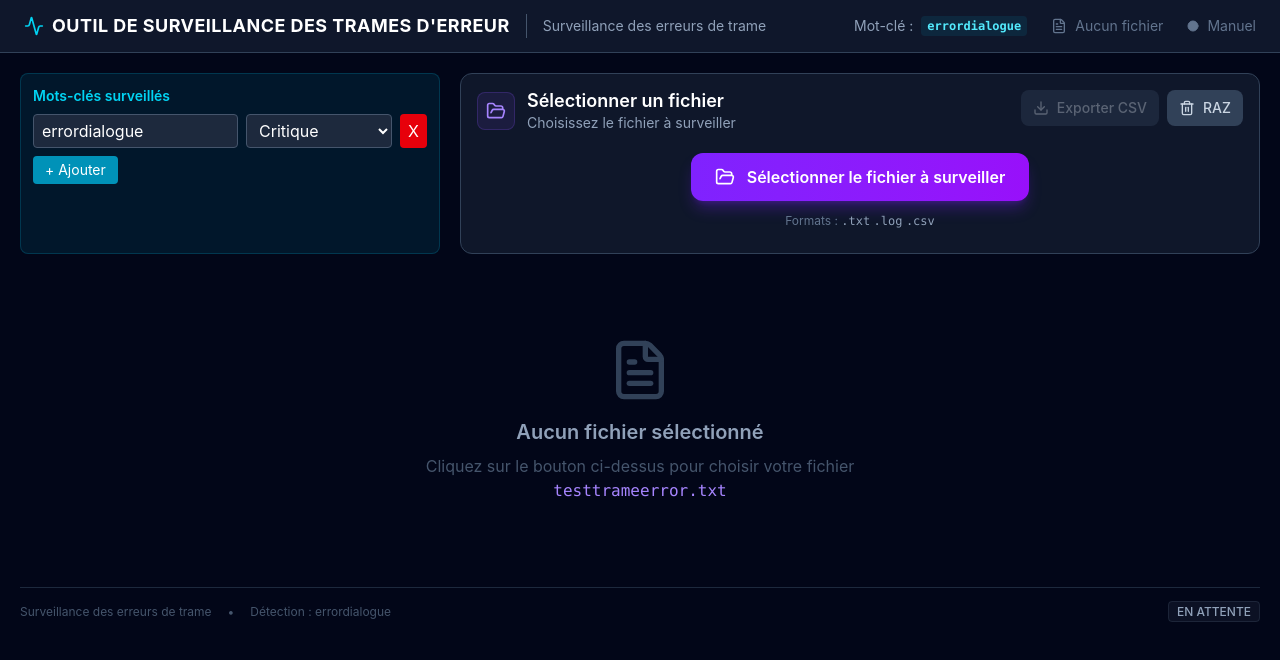
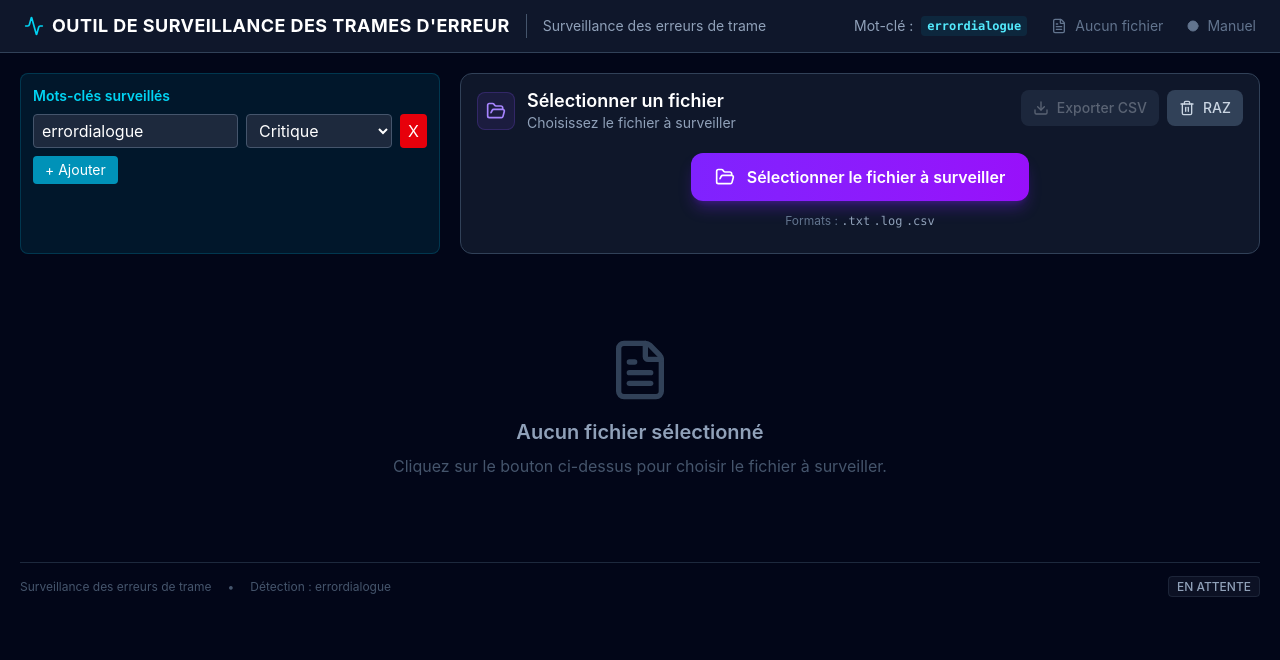
Before and after one commit to websolutions10/TrameErrorFinder, a React (Vite) app: page / in a window 1280 px wide. Shown: the top 660 px of the page. Built offline with nearby package versions, Linux system fonts and the light colour scheme.

Commit message:
Add files via upload

```diff
--- a/src/App.tsx
+++ b/src/App.tsx
@@ -230,8 +230,7 @@ export default function App() {
             <FileText className="w-16 h-16 text-slate-700 mx-auto mb-4" />
             <h3 className="text-slate-400 text-xl font-semibold mb-2">Aucun fichier sélectionné</h3>
             <p className="text-slate-600 max-w-lg mx-auto">
-              Cliquez sur le bouton ci-dessus pour choisir votre fichier{' '}
-              <code className="text-violet-400 font-mono">testtrameerror.txt</code>
+              Cliquez sur le bouton ci-dessus pour choisir le fichier à surveiller.
             </p>
           </div>
         )}
```
